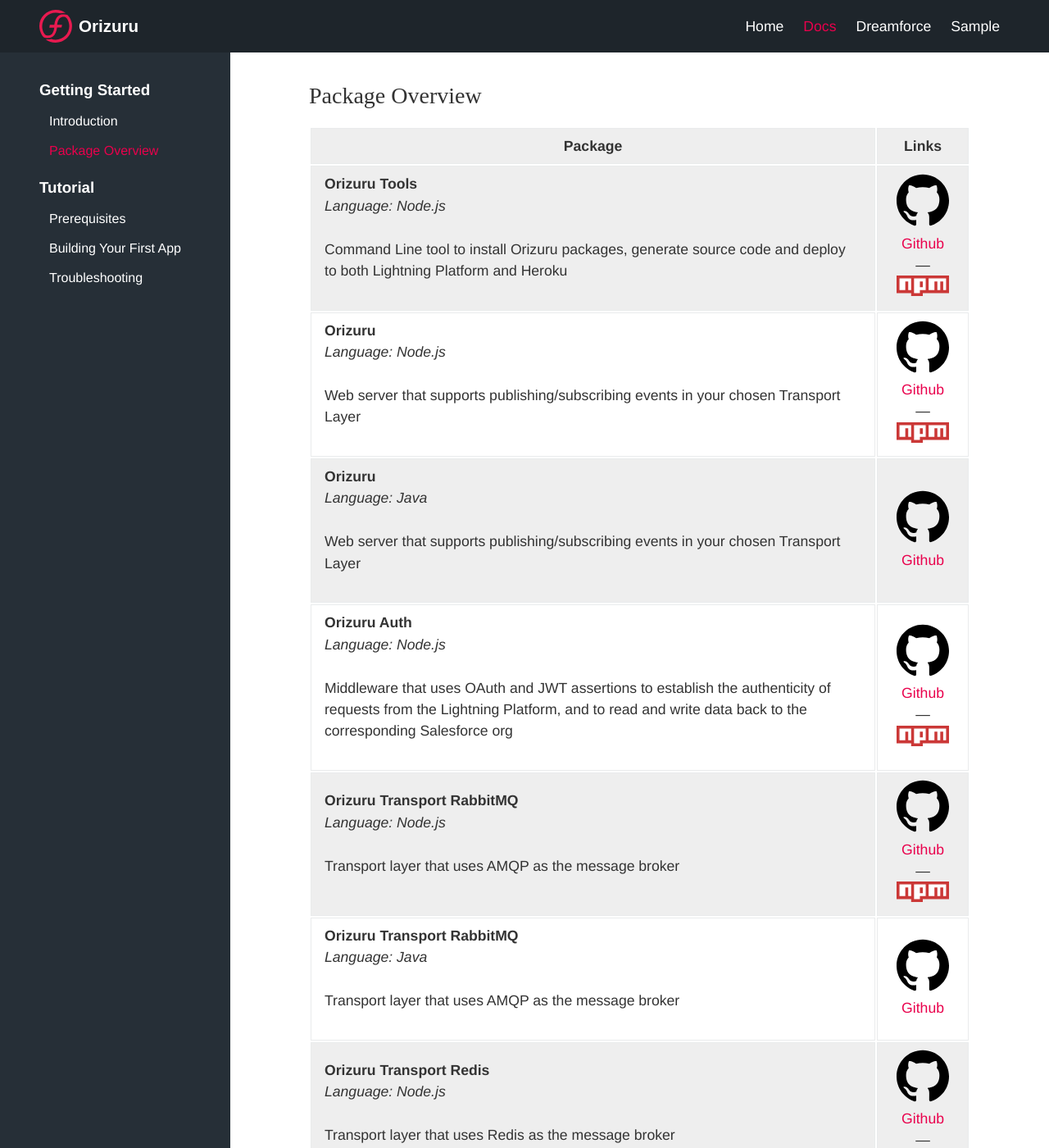
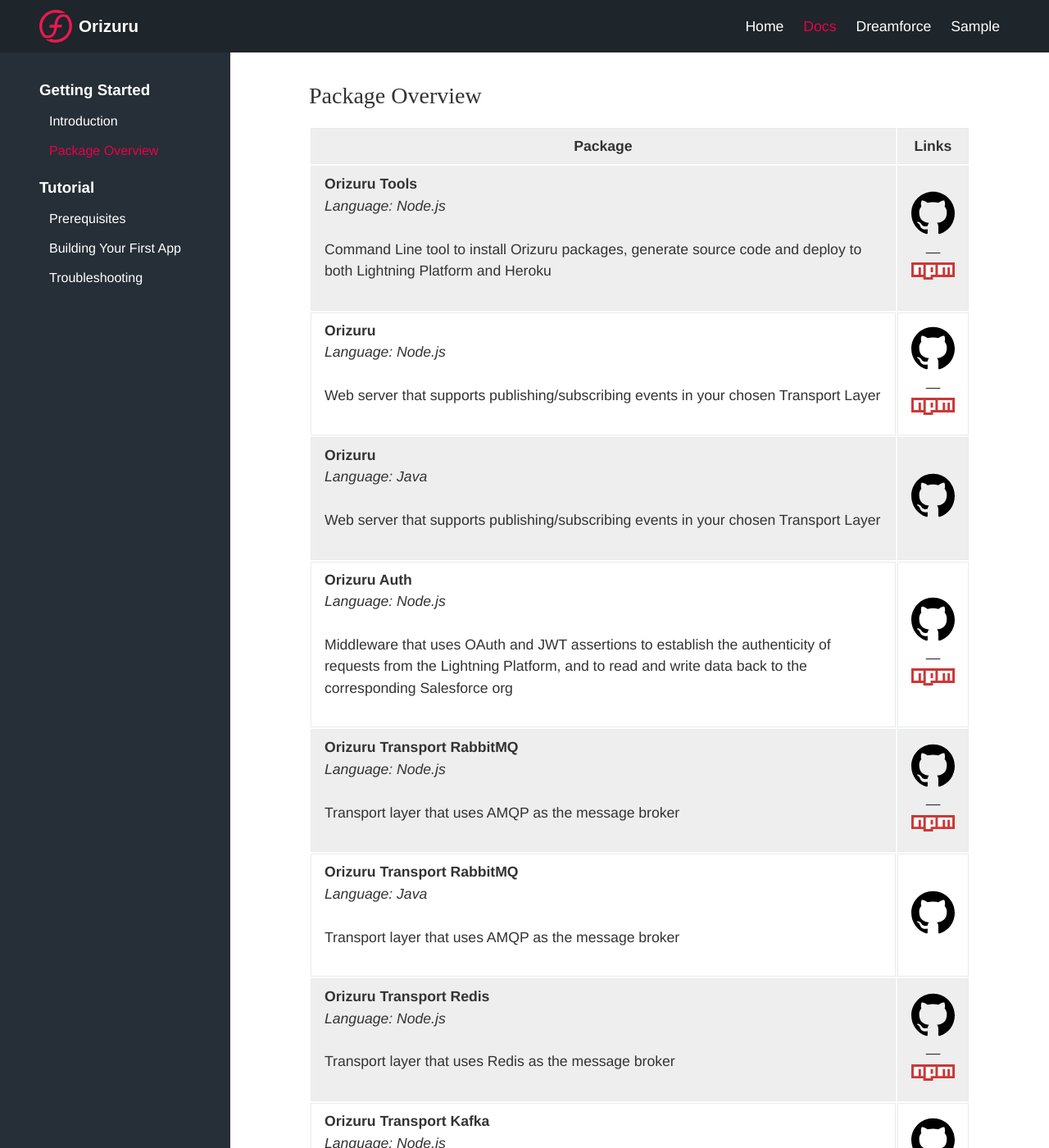
Before and after one commit to certinia/orizuru-pages, a Jekyll site: the page built from _docs/package-overview.md, in a window 1280 px wide and 1400 px high. Shown: the whole window at 82% size. Built offline with Jekyll 4.4.1, drawn with Linux system fonts in a browser that asks for light colours; some web fonts are replaced.

Commit message:
Remove text from repo link

```diff
--- a/_docs/package-overview.md
+++ b/_docs/package-overview.md
@@ -50,7 +50,7 @@ packages:
 | Package | Links |
 |---------|:-----:|
 {% for package in page.packages -%}
-|__{{ package.name }}__<br/>_Language: {{ package.lang }}_<br/><br/>{{ package.desc }}<br/><br/>|[![View in Github][gh] Github]({{ package.gh }}){% if package.npm %}<br/>---<br/>[![View NPM Package][npm]]({{ package.npm }}){% endif %}|
+|__{{ package.name }}__<br/>_Language: {{ package.lang }}_<br/><br/>{{ package.desc }}<br/><br/>|[![View in Github][gh]]({{ package.gh }}){% if package.npm %}<br/>---<br/>[![View NPM Package][npm]]({{ package.npm }}){% endif %}|
 {% endfor %}
 
 
```
